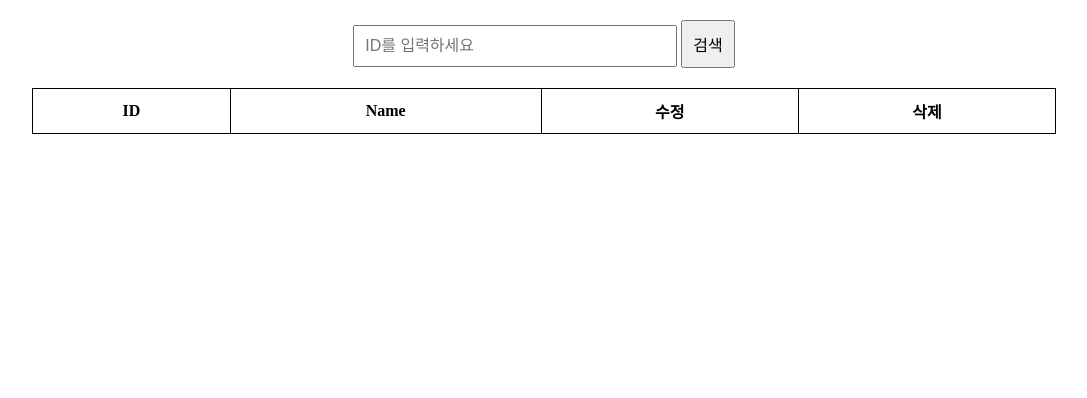
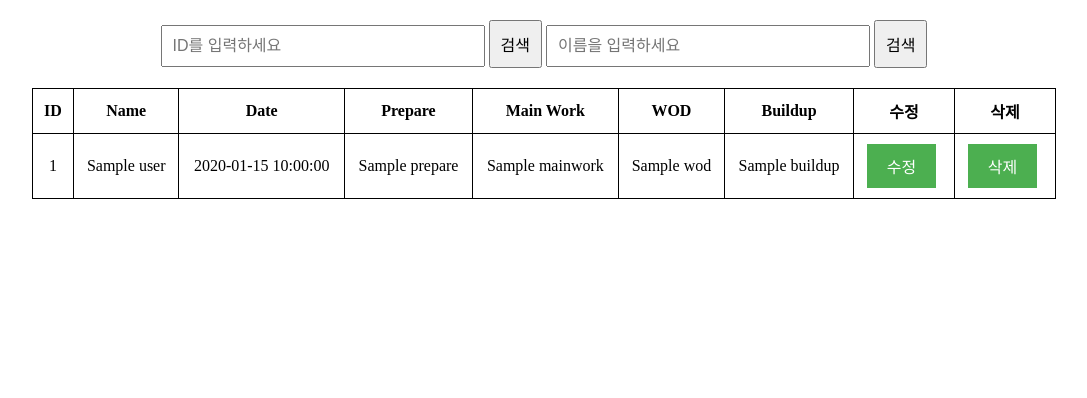
Before and after one commit to sushiyoung/workout, a Flask app: template templates/search_jhy.html in a window 1280 px wide. Shown: the part 100-498 px from the top of the page, without its empty margins (96-1183 px from the left). Run offline with Flask 3, Linux system fonts and the light colour scheme; the template is opened without the code that fills it: most values are stand-ins (such as "Sample title", 1, 10 or a date in 2020); lists and menus that the app fills with data are empty.

Commit message:
search 객체지향 형식으로 검색기능 구현

```diff
--- a/server.py
+++ b/server.py
@@ -1,4 +1,4 @@
-from flask import Flask, request, redirect, render_template, flash, jsonify, Response
+from flask import Flask, request, redirect, render_template, flash, jsonify, Response, url_for
 from datetime import datetime
 import os
 import json
@@ -11,72 +11,48 @@ app = Flask(__name__)
 db = BellGymDB()
 db.connect()
 
+# ---------------------------------------------------------------------------------------------------------
 
 # localhost:5001/
 @app.route('/')
 def index():
     user_records = get_users_information()
     users = [User(record[0], record[1], record[2]) for record in user_records]
-    print("User information!!!!!!!!!:", users)
+    # print("User information!!!!!!!!!:", users)
 
     workout_records = get_workout_information()
     workouts = [Workout(record[1], record[2], record[3], record[4], record[5], record[6]) for record in workout_records]
-    print("Workout information!!!!!!!!!:", workouts)
+    # print("Workout information!!!!!!!!!:", workouts)
 
     user_workout_combine = [{'user': user, 'workout': workout}
                           for user, workout in zip(users, workouts)]
 
 
-    return render_template('index.html', user_workout_combine=user_workout_combine)
+    return render_template('index.html', user_workout_combine= user_workout_combine)
 
-
-# @app.route('/go', methods=['GET'])
-# def go():
-#     return render_template('search_result.html')
-
-# @app.route('/test', methods=['GET'])
-# def test():
-#     # user_id = request.args.get("user_id")
-#     result = get_users()
-#     data = convertToJson(result)
-#     print(data)
-#     return convertToJson(result)
 
 @app.route('/search', methods=['GET'])
 def search():
     current_year = datetime.now().year
-    user_id = request.args.get("search_id")
-    print("userid : ", user_id)
-    searched_users = search_users_information(user_id)
-    print("searched_users : " , searched_users)
-    return render_template('search_jhy.html', current_year=current_year, searched_user_list = searched_users)
+    search_id = request.args.get("search_id")
+    print("Search ID: ", search_id)
+
+    if search_id:
+        searched_user_records = search_users_by_id(search_id)
+        searched_workout_records = search_workout_by_id(search_id)
+        users = [User(record[0], record[1], record[2])
+                 for record in searched_user_records]
+        workouts = [Workout(record[0], record[1], record[2], record[3], record[4], record[5])
+                    for record in searched_workout_records]
+        user_workout_combine = [{'user': user, 'workout': workout}
+                                for user, workout in zip(users, workouts)]
+        # print("User information!!!!!!!!!:", users)
+        return render_template('search_jhy.html', current_year=current_year, user_workout_combine=user_workout_combine)
+    else:
+        return ("ID를 눌러주세요!")
 
 
-    # result = get_user_by_id(user_id)
-    result = get_users()
-    # return jsonify(result)
-    return convertToJson(result)
-
-    # if user:
-    #     workouts = get_workouts_for_user(user['id'])
-    #     return render_template('search.result.html', user=user, workouts=workouts)
-    # else:
-    #     flash("가입인원이 아닙니다. 회원가입을 먼저 진행해주세요!")
-    #     return redirect('/')
-
-# def convertToJson(result):
-#     return json.dumps(result, default=lambda o: o.__dict__, sort_keys=True, ensure_ascii=False)
-
-
-# def get_users():
-#     # result1 = db.select("SELECT * FROM user where id = %s", (id,))
-#     result1 = db.selectAll("SELECT * FROM user")
-
-#     if not result1:
-#         return {"ERROR": "등록된 회원이 아닙니다."}
-
-#     user = [User(u[0], u[1], u[2]) for u in result1]
-#     return user
+# -------------------------------------------------------------------------------------------------------
 
 
 def get_users_information():
@@ -87,35 +63,27 @@ def get_workout_information():
     result1 = db.selectAll("SELECT * FROM workout")
     return result1
 
+
+def search_users_by_id(id):
+    result = db.selectAll(f"SELECT * FROM user where id = '{id}'")
+    # print("Result from search_users_by_id :", result)
+    return result
+
+def search_workout_by_id(id):
+    result = db.selectAll(f"SELECT * FROM workout where id = '{id}'")
+    print("Result from search_workout_by_id :", result)
+    return result
+
+def search_users_by_name(name):
+    result = db.selectAll(f"SELECT * FROM user where name = '{name}'")
+    print("Result from search_users_by_name :", name)
+    return result
+
+
 def search_users_information(id):
     result = db.selectAll(f"SELECT * FROM user where id = '{id}'")
     return result
 
 
-# def get_workouts_for_user(id):
-#     cur = mysql.connection.cursor()
-#     cur.execute("SELECT * FROM workout where id = %s", (id,))
-#     workouts = cur.fetchall()
-#     cur.close()
-#     return workouts
-
-
-# def get_users_from_db():
-#     cur = mysql.connector.cursor()
-#     cur.execute("SELECT * FROM user")
-#     users = cur.fetchall()
-#     cur.close()
-#     print(users)
-#     return users
-
-# def get_workouts_from_db():
-#     cur = mysql.connection.cursor()
-#     cur.execute("SELECT * FROM workout")
-#     workouts = cur.fetchall()
-#     cur.close()
-#     return workouts
-
-
-
 if __name__ == '__main__':
     app.run(port=5001, debug=True)
--- a/templates/index.html
+++ b/templates/index.html
@@ -90,6 +90,8 @@
         <form action="/search" method="GET">
             <input type="text" id="search_id" name="search_id" placeholder="ID를 입력하세요">
             <button type="submit" id ="search_button">검색</button>
+            <input type="text" id="search_id" name="search_id" placeholder="이름을 입력하세요">
+            <button type="submit" id="search_button">검색</button>
         </form>
     </div>
 
--- a/templates/search_jhy.html
+++ b/templates/search_jhy.html
@@ -90,6 +90,8 @@
         <form action="/search" method="GET">
             <input type="text" id="search_id" name="search_id" placeholder="ID를 입력하세요">
             <button type="submit" id ="search_button">검색</button>
+            <input type="text" id="search_id" name="search_id" placeholder="이름을 입력하세요">
+            <button type="submit" id ="search_button">검색</button>
         </form>
     </div>
 
@@ -98,19 +100,30 @@
         <tr>
             <th>ID</th>
             <th>Name</th>
+            <th>Date</th>
+            <th>Prepare</th>
+            <th>Main Work</th>
+            <th>WOD</th>
+            <th>Buildup</th>
             <th>수정</th>
             <th>삭제</th>
         </tr>
         <tbody>
-        {% for searcheduser in searched_user_list %}
+            {% for combine in user_workout_combine %}
                 <tr>
-                    <td>{{ searcheduser[0] }}</td>
-                    <td>{{ searcheduser[2] }}</td>
+                    <td>{{ combine['user'].id }}</td>
+                    <td>{{ combine['user'].name }}</td>
+                    <td>{{ combine['workout'].date }}</td>
+                    <td>{{ combine['workout'].prepare }}</td>
+                    <td>{{ combine['workout'].mainwork }}</td>
+                    <td>{{ combine['workout'].wod }}</td>
+                    <td>{{ combine['workout'].buildup }}</td>
                     <td><button class="update-button">수정</button></td>
                     <td><button class="delete-button">삭제</button></td>
                 </tr>
-        {% endfor %}
+            {% endfor %}
         </tbody>
+
     </table>
 
     <footer>
```
